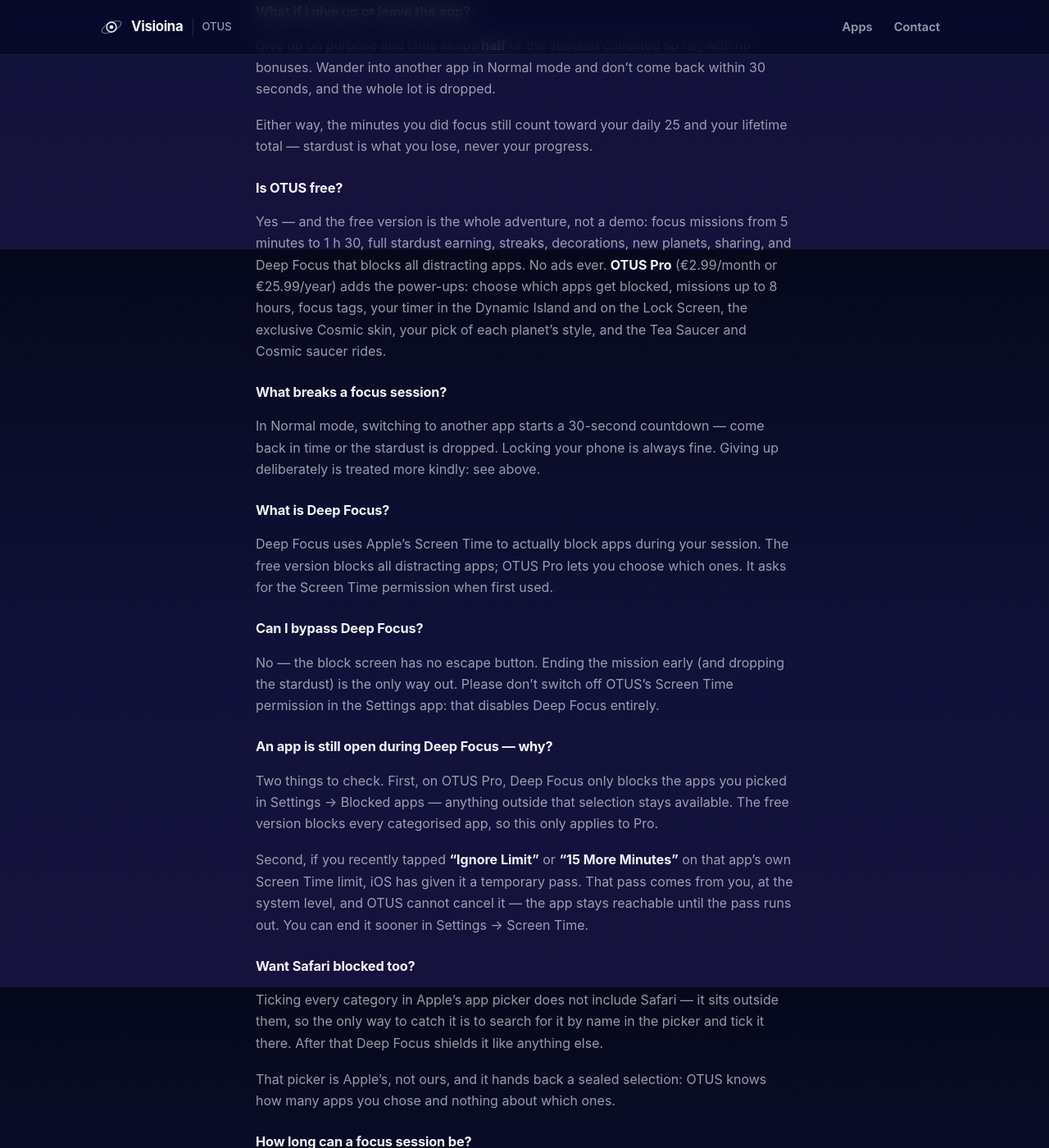
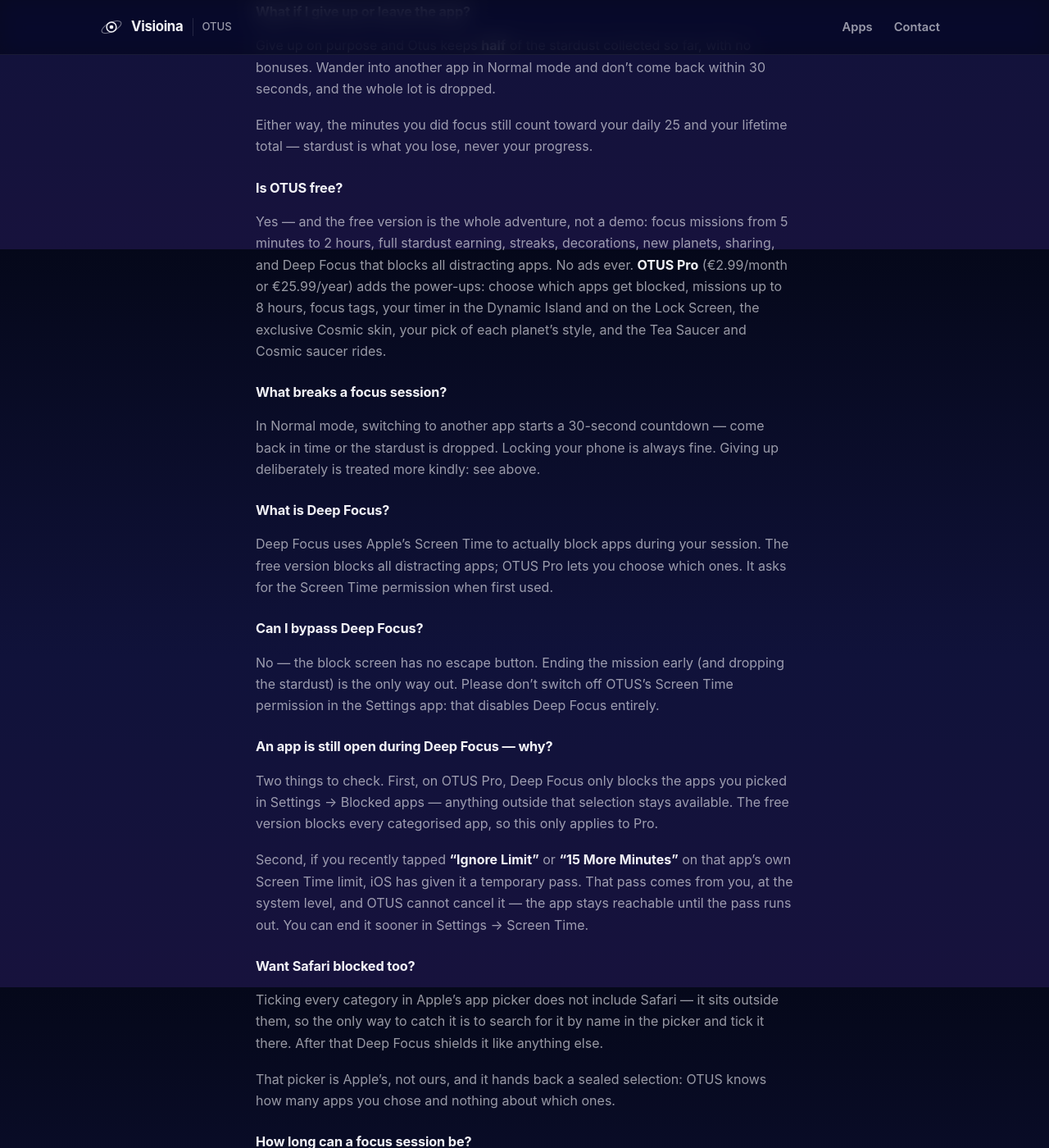
Before and after one commit to selinahti/visioinawebsite, a Jekyll site: the page built from _apps/otus/faq.md, in a window 1280 px wide and 1400 px high, scrolled down 596 px. Shown: the whole window at 82% size. Built offline with Jekyll 4.4.1, drawn with Linux system fonts in a browser that asks for light colours; some of the changed text lies outside the part shown.

Commit message:
Free missions to two hours

```diff
--- a/_apps/otus/faq.md
+++ b/_apps/otus/faq.md
@@ -35,7 +35,7 @@ lifetime total — stardust is what you lose, never your progress.
 ### Is OTUS free?
 
 Yes — and the free version is the whole adventure, not a demo: focus missions
-from 5 minutes to 1 h 30, full stardust earning, streaks, decorations, new planets,
+from 5 minutes to 2 hours, full stardust earning, streaks, decorations, new planets,
 sharing, and Deep Focus that blocks all distracting apps. No ads ever.
 **OTUS Pro** (€2.99/month or €25.99/year) adds the power-ups: choose which
 apps get blocked, missions up to 8 hours, focus tags, your timer in the Dynamic
@@ -84,7 +84,7 @@ knows how many apps you chose and nothing about which ones.
 
 ### How long can a focus session be?
 
-5 minutes to 1 h 30 in the free version. OTUS Pro unlocks missions up to 8 hours.
+5 minutes to 2 hours in the free version. OTUS Pro unlocks missions up to 8 hours.
 
 ### What are focus tags?
 
```
Also changed, not shown: _apps/otus/index.md (+1 -1 lines).
